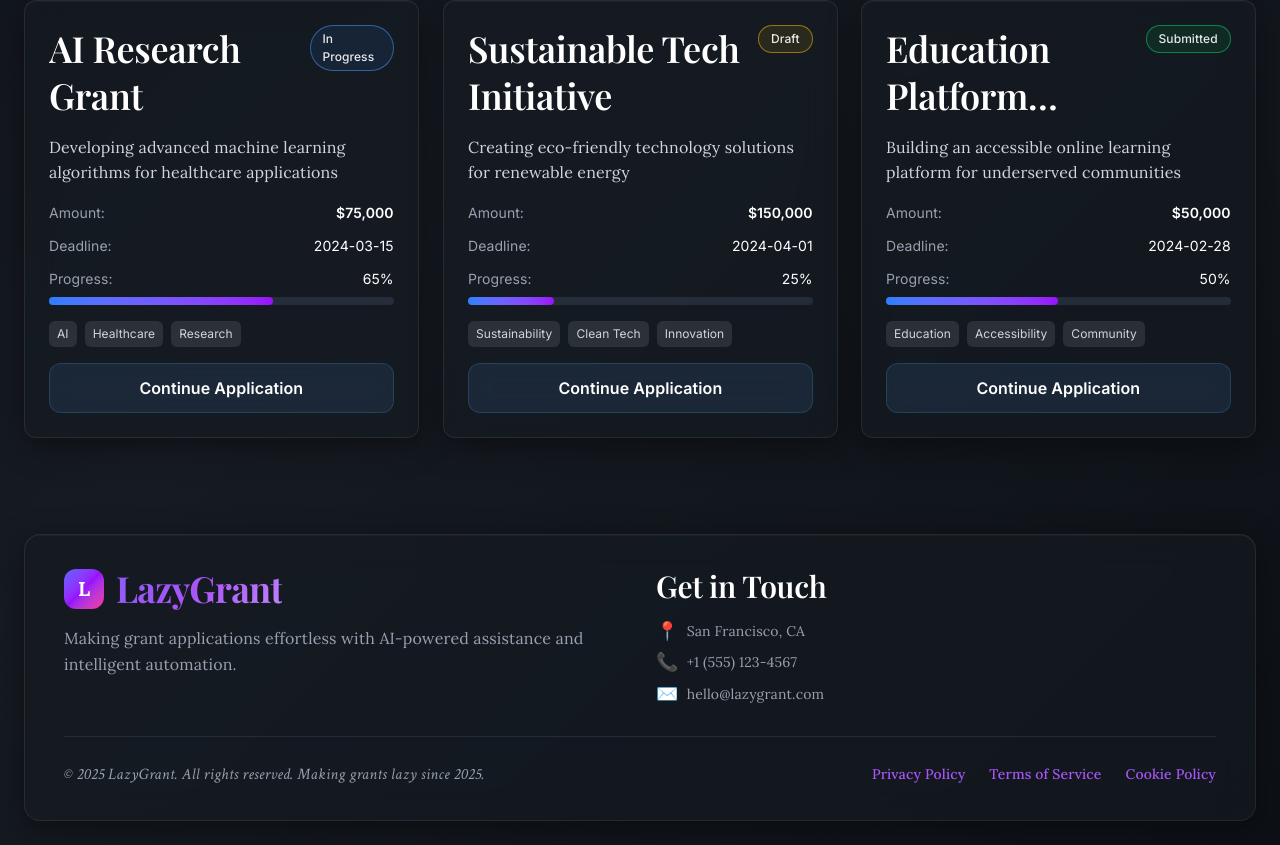
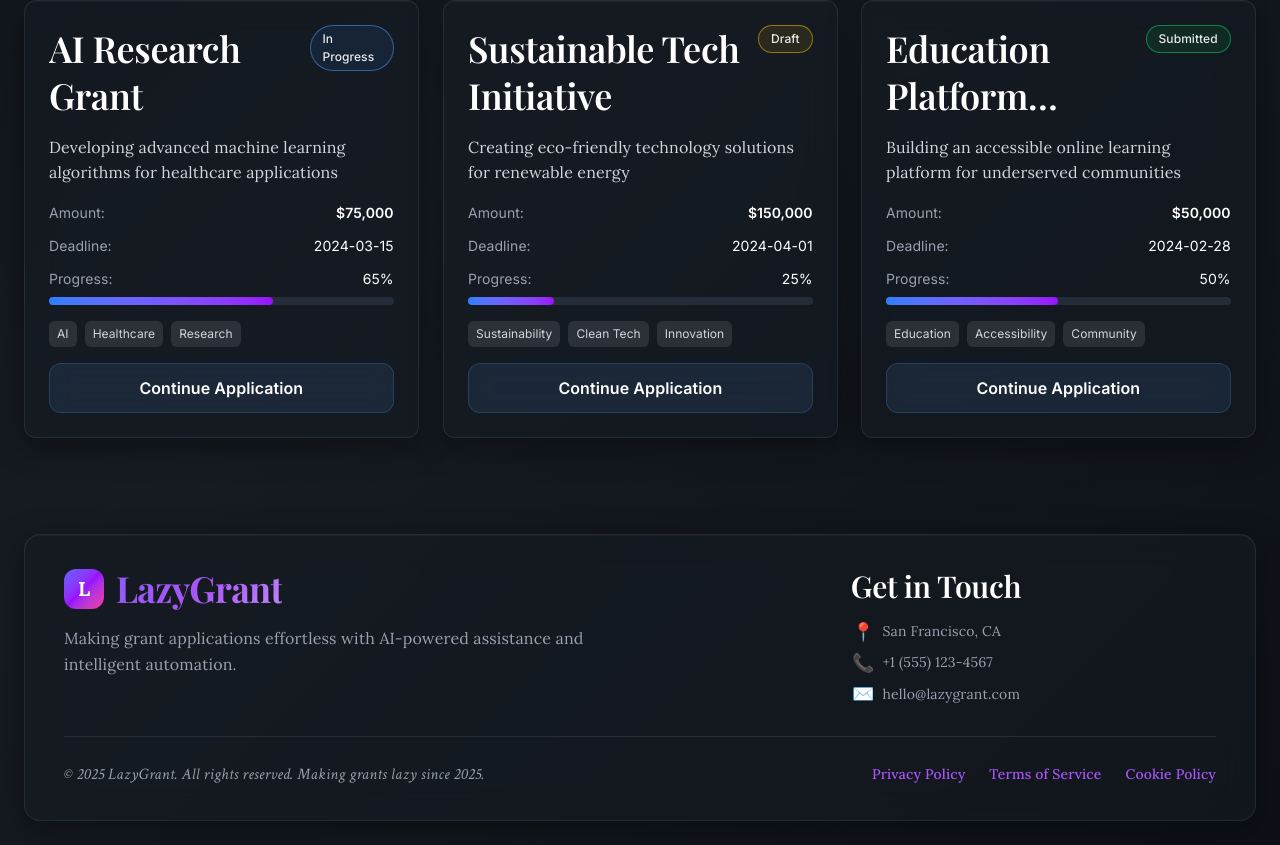
Before and after one commit to NevilPatel01/GrantApplicationWriter, a React (Vite) app in the folder frontend/: page / in a window 1280 px wide. Shown: the part 887-1732 px from the top of the page. Built offline with nearby package versions, Linux system fonts and the light colour scheme; a web font is replaced by a local one.

Commit message:
fix(footer): fix the grid column alignment

```diff
--- a/frontend/src/pages/LiquidGlassDashboard.jsx
+++ b/frontend/src/pages/LiquidGlassDashboard.jsx
@@ -286,23 +286,24 @@ const LiquidGlassDashboard = () => {
                             </div>
 
                             {/* Contact */}
-                            <div className="flex flex-col items-start justify-start space-y-4 text-left">
+                            <div className="flex flex-col items-center justify-center space-y-4">
                                 <h4 className="text-white font-semibold font-heading">Get in Touch</h4>
                                 <div className="flex flex-col space-y-3">
-                                <div className="flex items-start space-x-2 text-sm text-gray-400">
+                                    <div className="flex items-center space-x-2 text-sm text-gray-400">
                                         <span className="text-lg leading-none">📍</span>
                                         <span className="leading-snug">San Francisco, CA</span>
                                     </div>
-                                <div className="flex items-start space-x-2 text-sm text-gray-400">
+                                    <div className="flex items-center space-x-2 text-sm text-gray-400">
                                         <span className="text-lg leading-none">📞</span>
                                         <span className="leading-snug">+1 (555) 123-4567</span>
                                     </div>
-                                <div className="flex items-start space-x-2 text-sm text-gray-400">
+                                    <div className="flex items-center space-x-2 text-sm text-gray-400">
                                         <span className="text-lg leading-none">✉️</span>
                                         <span className="leading-snug">hello@lazygrant.com</span>
                                     </div>
                                 </div>
                             </div>
+
                         </div>
 
                         {/* Bottom Bar */}
```
Lines whose indentation alone changed are shown as unchanged.
